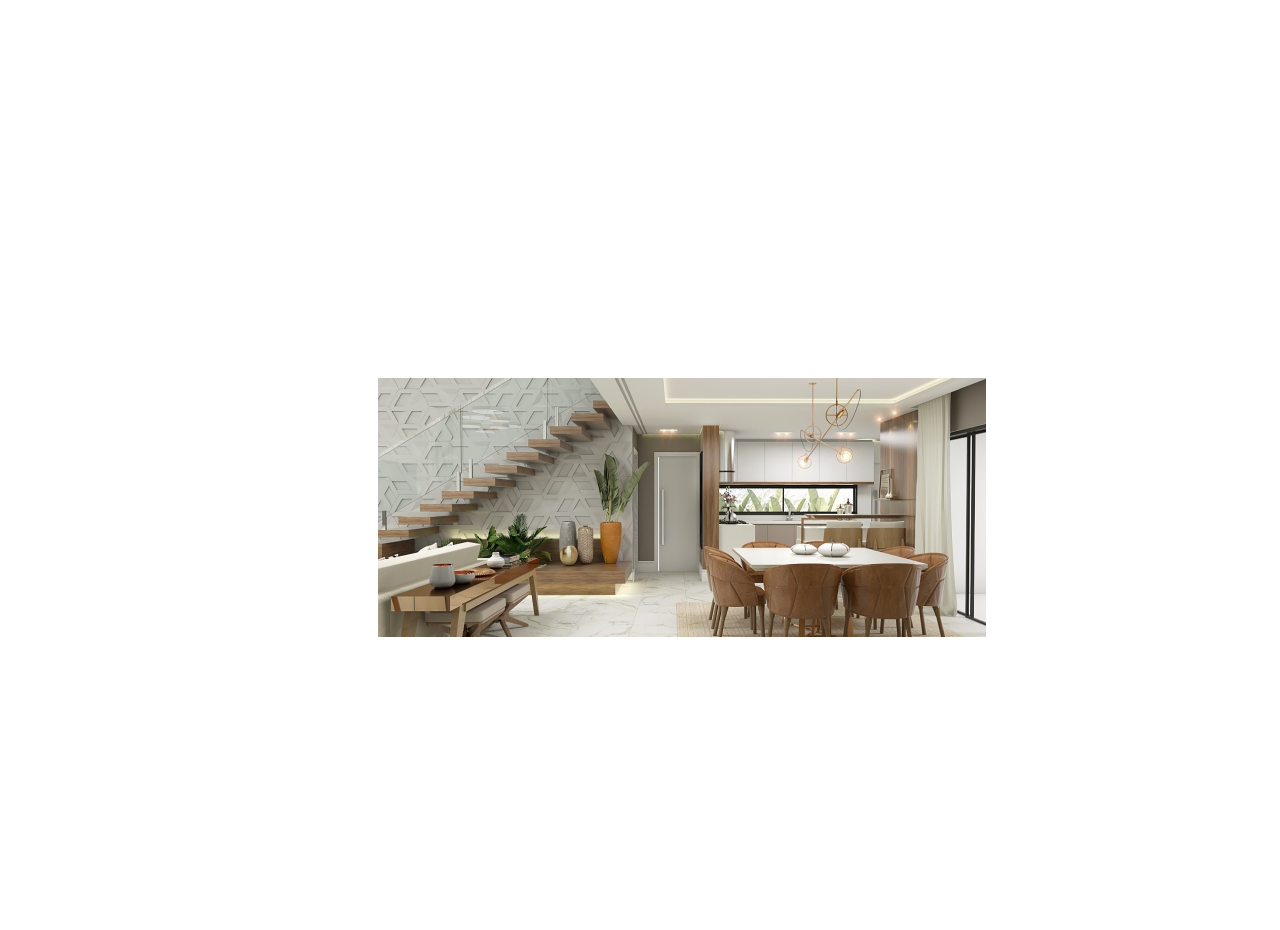
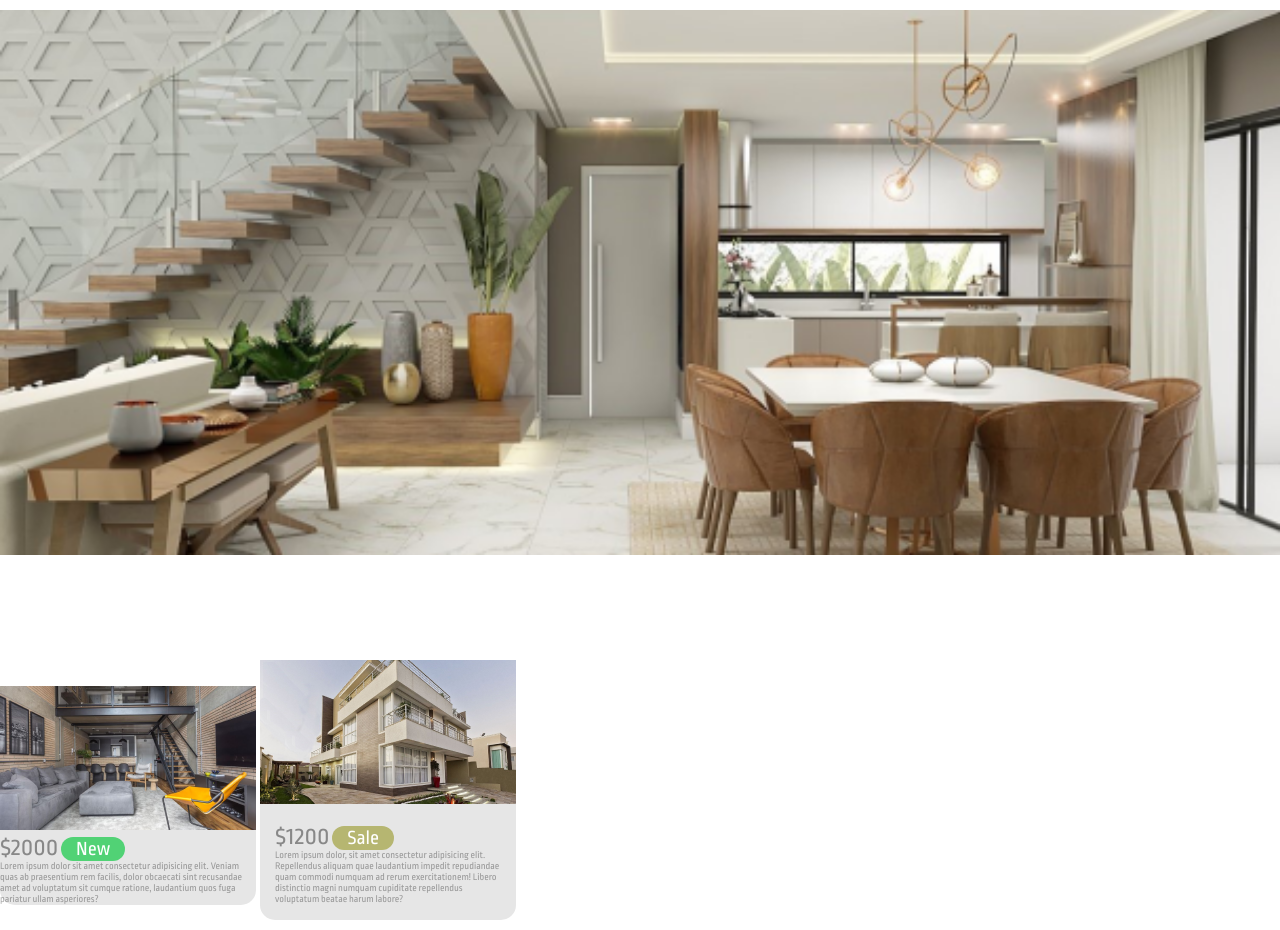
Before and after one commit to fabiojotaa/introweb_dh, a website: page lovt/index.html in a window 1280 px wide. Before the commit the page ends 800 px from the top, so only its background shows below. Drawn offline with Linux system fonts and the light colour scheme.

Commit message:
css do tsunode

```diff
--- /dev/null
+++ b/css_aula/css/style.css
@@ -0,0 +1,137 @@
+@import url("https://fonts.googleapis.com/css2?family=Ropa+Sans:ital@0;1&display=swap");
+
+* {
+  margin: 0;
+  padding: 0;
+  box-sizing: border-box;
+}
+
+:root {
+  --background-green: #51d275;
+}
+
+header {
+  height: 49px;
+  width: 100%;
+
+  display: flex;
+
+  background: #ffffff;
+  box-shadow: 0px 2px 10px rgba(0, 0, 0, 0.25);
+}
+
+header > div {
+  width: 100%;
+  max-width: 1080px;
+  margin: auto;
+
+  display: flex;
+  justify-content: space-between;
+  align-items: center;
+}
+
+.bars div {
+  width: 18px;
+  height: 2px;
+  background-color: #aaaaaa;
+}
+
+.bars div + div {
+  margin-top: 3px;
+}
+
+section#home {
+  /* width: 100%; */
+
+  background-image: url("/img/background.jpg");
+  background-repeat: no-repeat;
+  background-size: contain;
+  background-origin: content-box;
+  background-position-x: center;
+
+  min-height: 80vh;
+  margin-top: 15px;
+}
+
+section {
+  width: 100%;
+  padding: 0 80px;
+}
+
+section#prices {
+  display: flex;
+  flex-wrap: wrap;
+  gap: 12px;
+  justify-content: space-between;
+  margin: 25px 0;
+}
+
+.card {
+  max-width: 256px;
+  background: #eeeeee;
+  border-radius: 15px;
+
+  font-family: Ropa Sans, sans-serif;
+}
+
+.card .container {
+  padding: 15px;
+}
+
+.card p {
+  font-size: 10px;
+  line-height: 11px;
+
+  color: #555555;
+}
+
+.card .price {
+  font-size: 25px;
+  color: #888888;
+}
+
+.card .tag {
+  background-color: #f10;
+  border-radius: 25px;
+  padding: 1px 15px;
+
+  font-size: 20px;
+  line-height: 21px;
+  color: #ffffff;
+}
+
+.card .tag.green-bg {
+  background: var(--background-green);
+}
+
+.card .tag.yellow-bg {
+  background: #ebcb21;
+}
+
+footer {
+  background-color: #333333;
+  display: flex;
+  justify-content: space-around;
+  padding: 40px;
+}
+
+footer > img {
+  border-radius: 19px;
+  width: 252px;
+  height: 163px;
+}
+
+footer > ul {
+  list-style: none;
+  color: #ffffff;
+}
+
+footer > ul li {
+  font-weight: normal;
+  font-size: 12px;
+  margin: 15px 0px;
+}
+
+footer > ul li img + img {
+  margin-left: 18px;
+}
--- a/lovt/css/style.css
+++ b/lovt/css/style.css
@@ -1,4 +1,71 @@
-body {background-image: url('../img/Rectangle\ 3.png')}
-body {background-position-x: 10cm;}
-body {background-position-y: 10cm;}
-body {background-repeat: no-repeat;}
+@import url("https://fonts.googleapis.com/css2?family=Ropa+Sans:ital@0;1&display=swap");
+
+
+* {
+    margin: 0;
+    padding: 0;
+    box-sizing: border-box;
+}
+
+
+
+
+
+
+section#home {
+    background-image: url('../img/Rectangle\ 3.png');
+
+    background-repeat: no-repeat;
+    min-height: 80vh; /* porcentagem de ela q pega na tela */
+    background-size: contain;
+
+
+}
+
+section{
+    margin: 10px 0;
+}
+
+.card {
+    background-color: rgb(230, 230, 230);
+    max-width: 256px;
+    border-radius: 15px;
+    font-family: Ropa sans, sans-serif;
+
+}
+
+.card .container {
+padding: 15px;
+}
+
+.card p {
+    font-size: 10px;
+    line-height: 11px;
+    color: rgba(0, 0, 0, 0.333);
+}
+
+.card .price {
+    font-size: 25px;
+    color: #888;
+}
+
+.card .tag {
+    background-color: #f10;
+    border-radius: 25px;
+    padding: 1px 15px;
+    font-size: 20px;
+    line-height: 21px;
+    color: white;
+
+
+}
+
+.card .tag.green-bg{
+    background: #51d275;
+}
+
+.card .tag.yellow-bg{
+    background: rgb(182, 182, 113);
+}
+
+.card {display: inline-block;}
--- a/lovt/index.html
+++ b/lovt/index.html
@@ -16,9 +16,32 @@
 
     <main>
 
-<section> </style>
+<section id="home"> </section>
+<section>
+    <div class="card">
+    <img src="./img/Rectangle 6.png" alt="visão do loft">
+    <div>
+        <div><span class="price">$2000</span>
+        <span class="tag green-bg">New</span></div>
+        <p>Lorem ipsum dolor sit amet consectetur adipisicing elit.
+            Veniam quas ab praesentium rem facilis,
+            dolor obcaecati sint recusandae amet ad voluptatum sit cumque ratione,
+            laudantium quos fuga pariatur ullam asperiores?</p>
+    </div>
+    </div>
+
+    <div class="card">
+        <img src="./img/Rectangle 7.png" alt="loft">
+        <div class="container">
+        <div><span class="price">$1200</span>
+        <span class="tag yellow-bg">Sale</span></div>
+        <p>Lorem ipsum dolor, sit amet consectetur adipisicing elit.
+            Repellendus aliquam quae laudantium impedit repudiandae quam commodi numquam ad rerum
+            exercitationem! Libero distinctio magni numquam cupiditate repellendus voluptatum
+            beatae harum labore?</p>
+    </div>
+</div>
 </section>
-<section></section>
 <section></section>
 
 
```
Also changed, not shown: css_aula/index.html (added, +125 -0 lines), css_aula/img/background.jpg (added), css_aula/img/background_mobile.jpg (added), css_aula/img/card_1.png (added), css_aula/img/card_2.png (added), css_aula/img/facebook.png (added), css_aula/img/instagram.png (added), css_aula/img/logo.svg (added), css_aula/img/map.jpg (added), css_aula/img/whatsapp.png (added), 2 other files.
